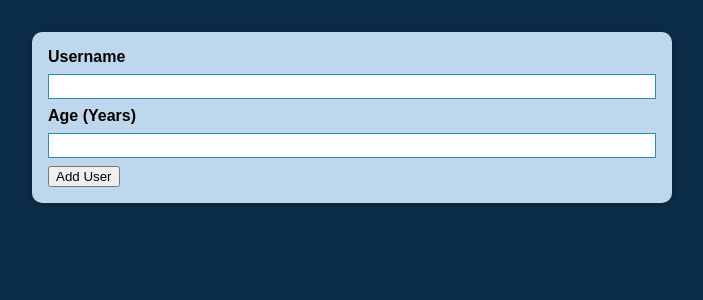
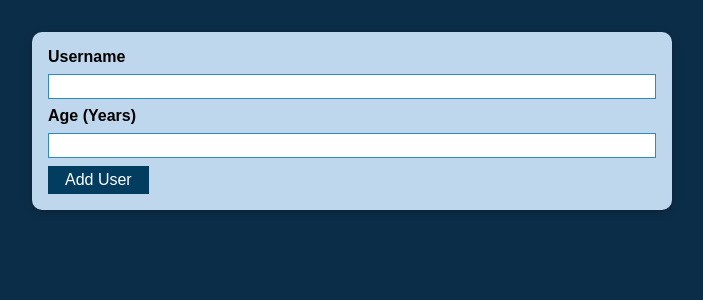
Before and after one commit to amaljaison71/User-Management, a React (Create React App) app: page / in a window 1280 px wide. Shown: the top 300 px of the page, without its empty margins (288-991 px from the left). Built offline with nearby package versions, Linux system fonts and the light colour scheme.

Commit message:
[FEATURE] Added reusable button component

```diff
--- /dev/null
+++ b/src/Components/UI/Button.js
@@ -0,0 +1,18 @@
+/**
+ * Reusable button component
+ */
+import styles from "./Button.module.css";
+
+const Button = (props) => {
+  return (
+    <button
+      className={styles.button}
+      type={props.type || "button"}
+      onClick={props.onClick}
+    >
+      {props.children}
+    </button>
+  );
+};
+
+export default Button;
--- /dev/null
+++ b/src/Components/UI/Button.module.css
@@ -0,0 +1,18 @@
+.button {
+  font: inherit;
+  border: 1px solid #023d5f;
+  background: #023d5f;
+  color: white;
+  padding: 0.25rem 1rem;
+  cursor: pointer;
+}
+
+.button:hover,
+.button:active {
+  background: #0074b7;
+  border-color: #0074b7;
+}
+
+.button:focus {
+  outline: none;
+}
--- a/src/Components/Users/AddUser.js
+++ b/src/Components/Users/AddUser.js
@@ -2,6 +2,7 @@
  * Wrapper component for adding new user to the list
  */
 
+import Button from "../UI/Button";
 import Card from "../UI/Card";
 import styles from './AddUser.module.css'
 
@@ -21,7 +22,7 @@
         <input id="username" type="text" />
         <label htmlFor="age">Age (Years)</label>
         <input id="age" type="number" />
-        <button type="submit">Add User</button>
+        <Button type="submit">Add User</Button>
       </form>
     </Card>
   );
```
